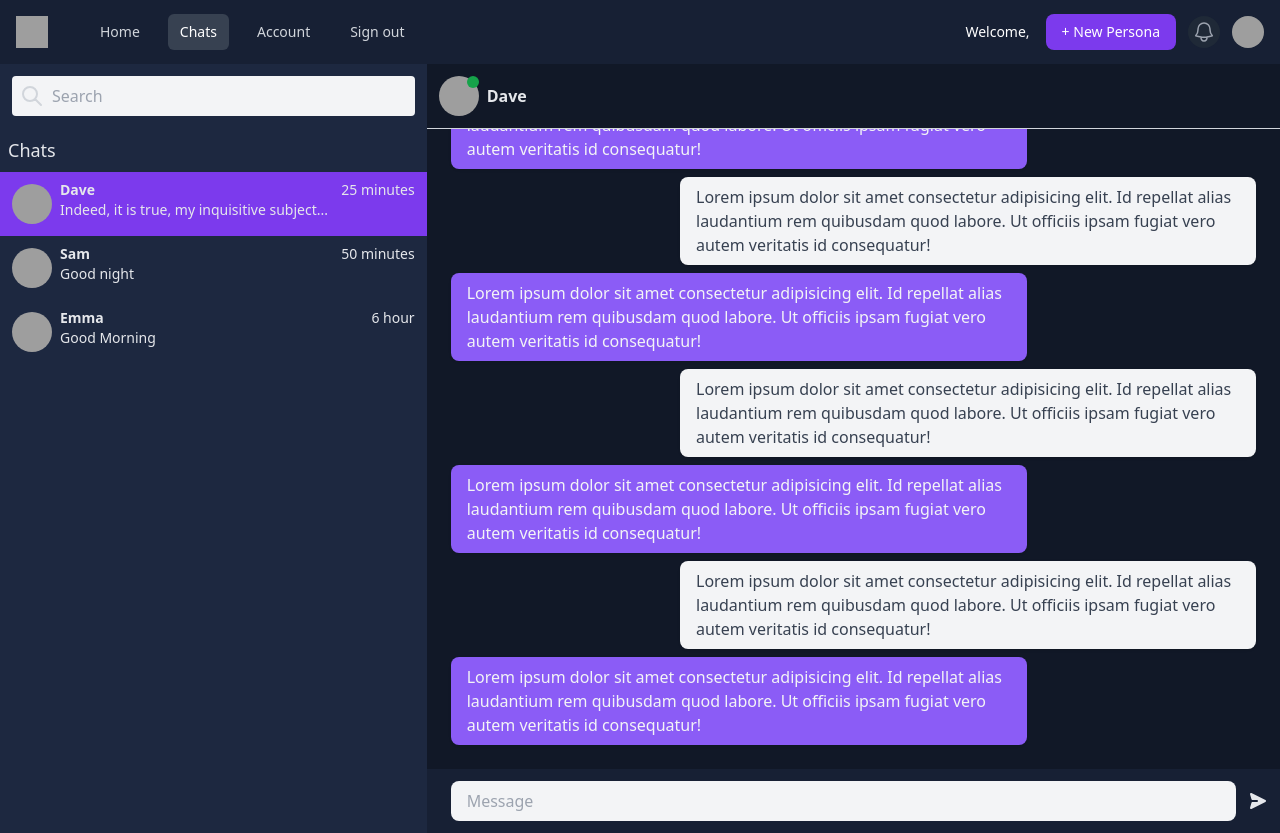
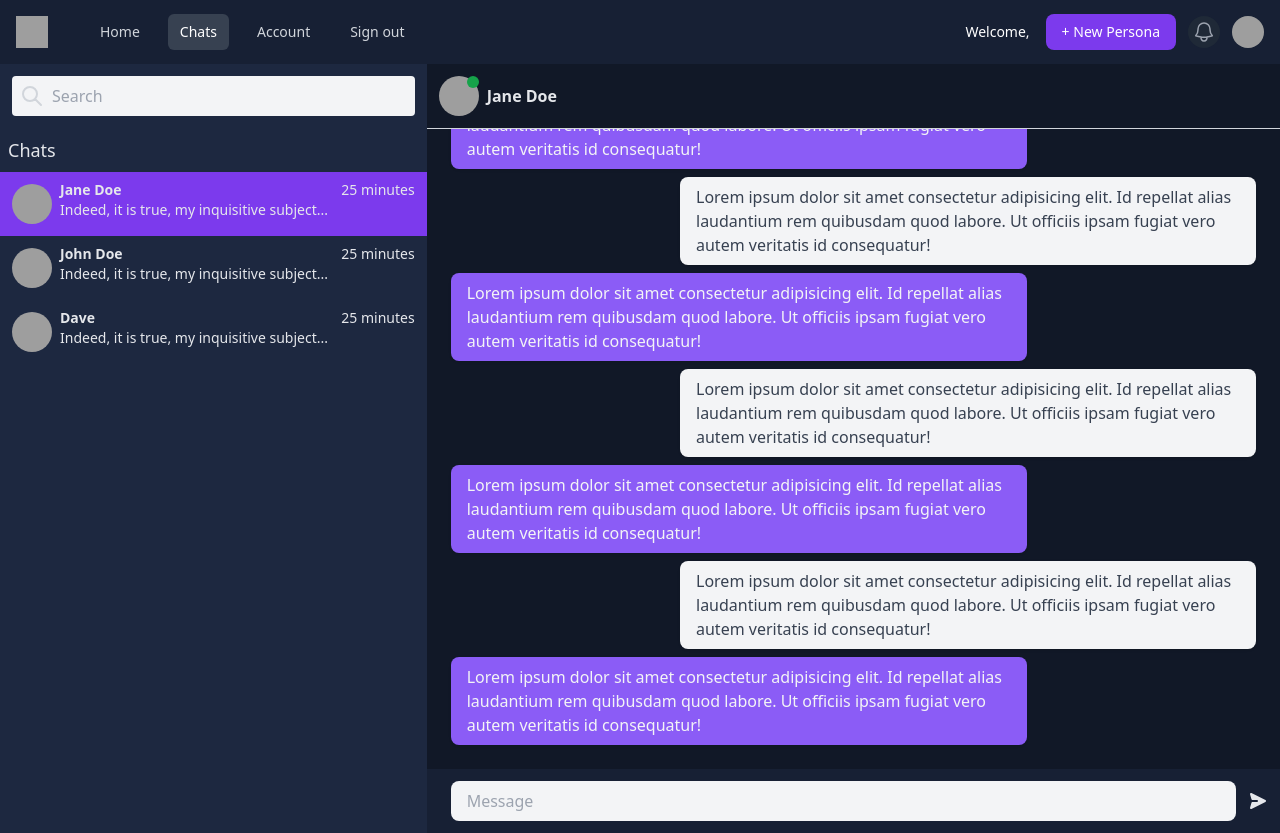
Before and after one commit to ThomasRog3rs/persona-web, a Vue app in the folder persona-web/: page /chat in a window 1280 px wide. Built offline with nearby package versions, Linux system fonts and the light colour scheme; sample sign-in values are in the browser's storage; grey boxes are pictures that could not be loaded.

Commit message:
Allow opening chats from other bots

```diff
--- /dev/null
+++ b/persona-web/src/components/ChatBotLink.vue
@@ -0,0 +1,40 @@
+<template>
+  <a
+    class="flex items-center px-3 py-2 text-sm transition hover:bg-primary-light duration-150 ease-in-out cursor-pointer focus:outline-none"
+    :class="{ 'bg-primary': botStore.currentBot?.id === props.id }"
+    @click="updateCurrentBot(props.id)"
+  >
+    <img
+      class="object-cover w-10 h-10 rounded-full"
+      :src="props.imageUrl"
+      alt="username"
+    />
+    <div class="w-full pb-2">
+      <div class="flex justify-between">
+        <span class="block ml-2 font-semibold text-gray-200"
+          >{{ props.name }}
+        </span>
+        <span class="block ml-2 text-sm text-gray-200">25 minutes</span>
+      </div>
+      <span class="block ml-2 text-sm text-gray-200"
+        >Indeed, it is true, my inquisitive subject...</span
+      >
+    </div>
+  </a>
+</template>
+
+<script setup lang="ts">
+import { defineProps } from 'vue';
+import { useBotStore } from '../stores/bot.store';
+import { useChatStore } from '../stores/chat.store';
+import { BotInfo } from '../types/BotInterface';
+
+const botStore = useBotStore();
+const chatStore = useChatStore();
+const { props } = defineProps<{ props: BotInfo }>();
+
+const updateCurrentBot = (botId: number) => {
+  botStore.setCurrentBot(botId);
+  chatStore.getMessages();
+};
+</script>
--- a/persona-web/src/stores/auth.store.ts
+++ b/persona-web/src/stores/auth.store.ts
@@ -9,7 +9,7 @@ export const useAuthStore = defineStore('authStore', {
   }),
   actions: {
     async register(email: string, password: string) {
-      const res = await axios.post('https://localhost:55309/Account/sign-up', {
+      const res = await axios.post('https://localhost:51612/Account/sign-up', {
         email,
         password,
       });
@@ -17,7 +17,7 @@ export const useAuthStore = defineStore('authStore', {
       router.push('/login');
     },
     async login(email: string, password: string) {
-      const user = await axios.post('https://localhost:55309/Account/sign-in', {
+      const user = await axios.post('https://localhost:51612/Account/sign-in', {
         email,
         password,
       });
--- /dev/null
+++ b/persona-web/src/stores/bot.store.ts
@@ -0,0 +1,49 @@
+import { defineStore } from 'pinia';
+import { ref } from 'vue';
+import { BotInfo } from '../types/BotInterface';
+
+export const useBotStore = defineStore(
+  'botStore',
+  () => {
+    const availableBots = ref<BotInfo[]>();
+    const currentBot = ref<BotInfo>();
+
+    function setCurrentBot(botId: number) {
+      const selectedBot: BotInfo | undefined = availableBots.value?.find(
+        (x) => x.id === botId
+      );
+      if (selectedBot || selectedBot != undefined) {
+        currentBot.value = selectedBot;
+      } else {
+        console.error(`bot with ID [${botId}] could not be found`);
+      }
+    }
+
+    function getAvailableBots() {
+      //Make API call
+      availableBots.value = [
+        {
+          name: 'Jane Doe',
+          imageUrl:
+            'https://images.unsplash.com/photo-1494790108377-be9c29b29330?auto=format&fit=crop&q=60&w=800&ixlib=rb-4.0.3&ixid=M3wxMjA3fDB8MHxzZWFyY2h8NHx8cHJvZmlsZSUyMGltYWdlc3xlbnwwfHwwfHx8MA%3D%3D',
+          id: 1,
+        },
+        {
+          name: 'John Doe',
+          imageUrl:
+            'https://images.unsplash.com/photo-1500648767791-00dcc994a43e?auto=format&fit=crop&q=60&w=800&ixlib=rb-4.0.3&ixid=M3wxMjA3fDB8MHxzZWFyY2h8MTF8fHByb2ZpbGUlMjBpbWFnZXN8ZW58MHx8MHx8fDA%3D',
+          id: 2,
+        },
+        {
+          name: 'Dave',
+          imageUrl:
+            'https://images.unsplash.com/photo-1522075469751-3a6694fb2f61?auto=format&fit=crop&q=60&w=800&ixlib=rb-4.0.3&ixid=M3wxMjA3fDB8MHxzZWFyY2h8Mnx8cHJvZmlsZSUyMGltYWdlc3xlbnwwfHwwfHx8MA%3D%3D',
+          id: 3,
+        },
+      ];
+    }
+
+    return { currentBot, availableBots, getAvailableBots, setCurrentBot };
+  },
+  { persist: true }
+);
--- a/persona-web/src/stores/chat.store.ts
+++ b/persona-web/src/stores/chat.store.ts
@@ -1,20 +1,12 @@
 import { defineStore } from 'pinia';
 import { ref } from 'vue';
 import { ChatBubbleProps } from '../types/ChatBubbleProps';
-import { BotInfo } from '../types/BotInterface';
 
 //#region data
-
 const chatMessage: ChatBubbleProps = {
   isUser: false,
   message:
     'Lorem ipsum dolor sit amet consectetur adipisicing elit. Id repellat alias laudantium rem quibusdam quod labore. Ut officiis ipsam fugiat vero autem veritatis id consequatur!',
-};
-
-const currentBot: BotInfo = {
-  name: 'bob',
-  imageUrl: '',
-  id: 1,
 };
 //#endregion
 
@@ -22,16 +14,10 @@ export const useChatStore = defineStore(
   'chatStore',
   () => {
     const messages = ref<ChatBubbleProps[]>([chatMessage]);
-    const currentBot = ref<BotInfo>();
 
-    function addMessage(message: ChatBubbleProps) {
-      messages.value.push(message);
-    }
-
-    function setCurrentBot(bot: BotInfo) {
-      currentBot.value = bot;
-    }
-
+    function getMessages() {
+      //Get messages for current bot from the API
+      messages.value = [chatMessage];
       for (let i = 0; i < 6; i++) {
         const isUser = i % 2 === 0; // Alternating between true and false
         const messageText = `Lorem ipsum dolor sit amet consectetur adipisicing elit. Id repellat alias laudantium rem quibusdam quod labore. Ut officiis ipsam fugiat vero autem veritatis id consequatur!`;
@@ -41,9 +27,16 @@ export const useChatStore = defineStore(
           message: messageText,
         };
 
-      addMessage(chatMessage);
+        messages.value.push(chatMessage);
       }
-    return { currentBot, messages, addMessage, setCurrentBot };
+    }
+
+    function addMessage(message: ChatBubbleProps) {
+      messages.value.push(message);
+    }
+
+    getMessages();
+    return { messages, addMessage, getMessages };
   },
   { persist: true }
 );
--- a/persona-web/src/views/ChatPage.vue
+++ b/persona-web/src/views/ChatPage.vue
@@ -29,58 +29,11 @@
       <ul class="overflow-auto h-[32rem]">
         <h2 class="my-2 mb-2 ml-2 text-lg text-gray-200">Chats</h2>
         <li>
-          <a
-            class="flex items-center px-3 py-2 text-sm transition duration-150 ease-in-out cursor-pointer bg-primary hover:bg-primary-light focus:outline-none"
-          >
-            <img
-              class="object-cover w-10 h-10 rounded-full"
-              :src="chatStore.currentBot?.imageUrl"
-              alt="username"
-            />
-            <div class="w-full pb-2">
-              <div class="flex justify-between">
-                <span class="block ml-2 font-semibold text-gray-200"
-                  >{{ chatStore.currentBot?.name }}
-                </span>
-                <span class="block ml-2 text-sm text-gray-200">25 minutes</span>
-              </div>
-              <span class="block ml-2 text-sm text-gray-200"
-                >Indeed, it is true, my inquisitive subject...</span
-              >
-            </div>
-          </a>
-          <a
-            class="flex items-center px-3 py-2 text-sm transition hover:bg-primary-light duration-150 ease-in-out cursor-pointer focus:outline-none"
-          >
-            <img
-              class="object-cover w-10 h-10 rounded-full"
-              src="https://cdn.pixabay.com/photo/2016/06/15/15/25/loudspeaker-1459128__340.png"
-              alt="username"
-            />
-            <div class="w-full pb-2">
-              <div class="flex justify-between">
-                <span class="block ml-2 font-semibold text-gray-200">Sam</span>
-                <span class="block ml-2 text-sm text-gray-200">50 minutes</span>
-              </div>
-              <span class="block ml-2 text-sm text-gray-200">Good night</span>
-            </div>
-          </a>
-          <a
-            class="flex items-center px-3 py-2 text-sm transition duration-150 ease-in-out cursor-pointer hover:bg-primary-light focus:outline-none"
-          >
-            <img
-              class="object-cover w-10 h-10 rounded-full"
-              src="https://cdn.pixabay.com/photo/2018/01/15/07/51/woman-3083383__340.jpg"
-              alt="username"
-            />
-            <div class="w-full pb-2">
-              <div class="flex justify-between">
-                <span class="block ml-2 font-semibold text-gray-200">Emma</span>
-                <span class="block ml-2 text-sm text-gray-200">6 hour</span>
-              </div>
-              <span class="block ml-2 text-sm text-gray-200">Good Morning</span>
-            </div>
-          </a>
+          <ChatBotLink
+            v-for="bot in botStore.availableBots"
+            :props="bot"
+            :key="bot.id"
+          ></ChatBotLink>
         </li>
       </ul>
     </div>
@@ -89,11 +42,11 @@
         <div class="relative flex items-center p-3 border-b border-gray-300">
           <img
             class="object-cover w-10 h-10 rounded-full"
-            :src="chatStore.currentBot?.imageUrl"
+            :src="botStore.currentBot?.imageUrl"
             alt="username"
           />
           <span class="block ml-2 font-bold text-gray-200">{{
-            chatStore.currentBot?.name
+            botStore.currentBot?.name
           }}</span>
           <span
             class="absolute w-3 h-3 bg-green-600 rounded-full left-10 top-3"
@@ -146,12 +99,14 @@ import { ChatBubbleProps } from '../types/ChatBubbleProps';
 import ChatBubble from '../components/ChatBubble.vue';
 import { useNavigationStore } from '../stores/navigation.store';
 import { useChatStore } from '../stores/chat.store';
-import { BotInfo } from '../types/BotInterface.ts';
+import { useBotStore } from '../stores/bot.store';
+import ChatBotLink from '../components/ChatBotLink.vue';
 
 const naviagtionStore = useNavigationStore();
 naviagtionStore.setActivePage('/chat');
 
 const chatStore = useChatStore();
+const botStore = useBotStore();
 const chatContainer = ref();
 
 const messageContent = ref<string>();
@@ -182,13 +137,8 @@ const scrollChatToBottom = () => {
 };
 
 onMounted(async () => {
-  const botInfo: BotInfo = {
-    name: 'Dave',
-    imageUrl:
-      'https://learnyzen.com/wp-content/uploads/2017/08/test1-481x385.png',
-    id: 1,
-  };
-  chatStore.setCurrentBot(botInfo);
+  botStore.getAvailableBots();
+  botStore.setCurrentBot(1);
   document.addEventListener('keydown', handlePostMessageHotKey);
   scrollChatToBottom();
 });
--- a/persona-web/src/views/HomePage.vue
+++ b/persona-web/src/views/HomePage.vue
@@ -1,8 +1,6 @@
 <template>
   <div class="mx-3 my-3">
-    <h1 class="text-3xl text-gray-100 font-bold mb-5 ml-3">
-      Trending Personas
-    </h1>
+    <h1 class="text-3xl text-gray-100 font-bold mb-5 ml-3">Your Personas</h1>
     <div class="grid grid-cols-4 gap-5 pr-5">
       <PersonaCard :props="myPersona"></PersonaCard>
       <PersonaCard :props="myPersona"></PersonaCard>
```
Lines whose indentation alone changed are shown as unchanged.
